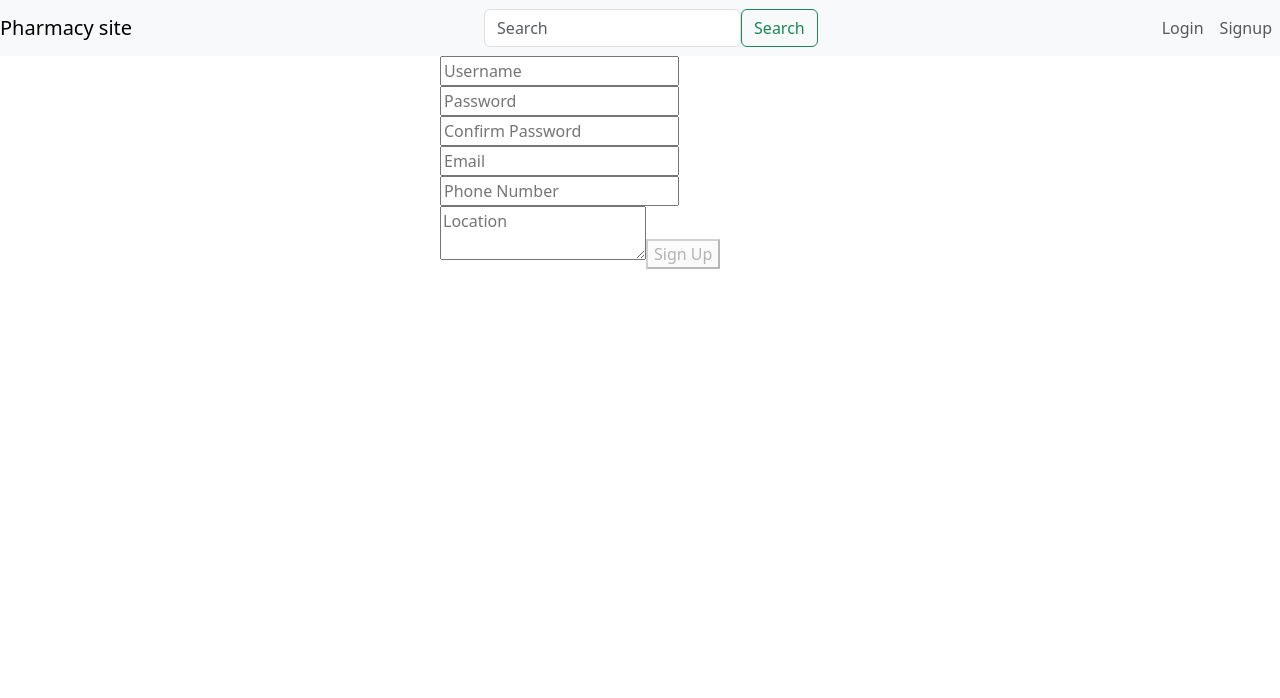
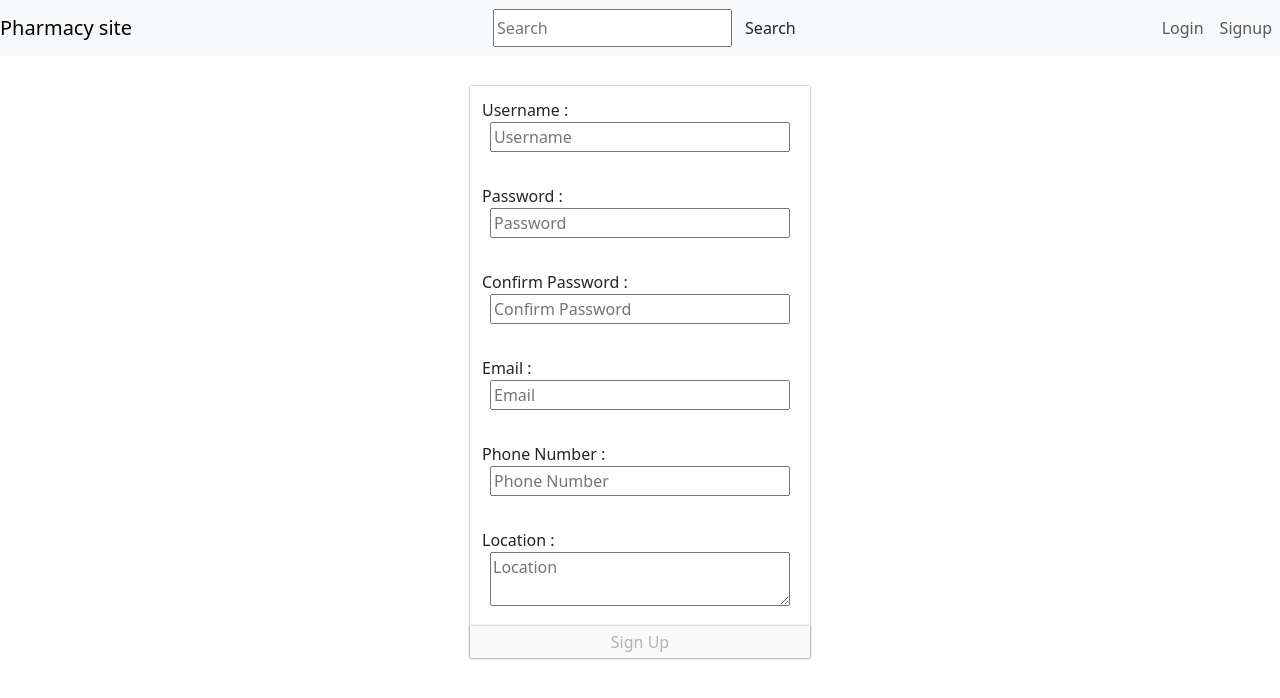
Before and after one commit to HemanBabu/PharmacySite, a React (Create React App) app: page /signup in a window 1280 px wide. Shown: the top 698 px of the page. Built offline with nearby package versions, Linux system fonts and the light colour scheme.

Commit message:
cleaned ui

```diff
--- a/src/App.js
+++ b/src/App.js
@@ -24,11 +24,11 @@ function App() {
 
       <div className="collapse navbar-collapse" id="navbarTogglerDemo02">
         <form className="d-flex ms-auto" onSubmit={(e)=>{e.preventDefault()}}>
-          <input className="form-control mr-sm-2" onChange={(e)=>{
+          <input onChange={(e)=>{
             setSearch(e.target.value);
           }}
           type="search" placeholder="Search" />
-            <Link type="submit" className="btn btn-outline-success my-2 my-sm-0" to="/products">Search</Link>
+            <Link type="submit" class="btn" to="/products">Search</Link>
         </form>
         <ul className="navbar-nav ms-auto mt-2 mt-lg-0">
           {jwtToken ? (
--- /dev/null
+++ b/src/Cart.css
@@ -0,0 +1,24 @@
+th{
+  padding:10px;
+}
+
+td{
+  padding:5px;
+  padding-top:15px;
+}
+
+tr{
+  border-bottom:1px solid black;
+  text-align:center;
+}
+
+.place-order{
+  padding:10px;
+  border-radius:5px;
+  border:none;
+  background:#8f6;
+
+}
+.place-order:active{
+  background:lightgreen;
+}
--- a/src/Cart.js
+++ b/src/Cart.js
@@ -1,3 +1,4 @@
+import "./Cart.css"
 import {useEffect, useState} from 'react';
 export default function Cart({jwtToken}){
   const [products, setProducts] = useState([]);
@@ -22,9 +23,9 @@ export default function Cart({jwtToken}){
   }, []);
 
   return (
-  <div>
-    <h2>Shopping Cart</h2>
-    <table>
+  <div class="container" id="root">
+    <h2 class="p-2 text-center">Shopping Cart</h2>
+    <table class="mx-auto">
       <thead>
         <tr>
           <th>Image</th>
@@ -51,10 +52,12 @@ export default function Cart({jwtToken}){
         <tr>
           <td colSpan="3">Total:</td>
           <td>
-            ${products.reduce((total, product) => total + product.selling_price * product.count, 0)}
+            ${products.reduce((total, product) => {
+  return total + product.selling_price * product.count;
+}, 0).toFixed(2)}
           </td>
           <td>
-            <button onClick={() => console.log("Order Placed")}>Place Order</button>
+            <button className="place-order" onClick={() => console.log("Order Placed")}>Place Order</button>
           </td>
         </tr>
       </tfoot>
--- a/src/Login.css
+++ b/src/Login.css
@@ -0,0 +1,29 @@
+.login-panel form{
+  display:flex;
+  flex-direction:column;
+  margin:30px;
+  max-width:340px;
+  box-shadow:0px 0px 2px gray;
+}
+.login-panel form input, .login-panel form textarea{
+  margin:20px;
+  margin-top:0px;
+  max-width:300px;
+}
+.login-panel form label{
+  margin:12px;
+  margin-bottom:0px;
+  max-width:300px;
+}
+
+.login-panel button{
+  border:none;
+  margin:none;
+  width:100%;
+  height:2rem;
+  box-shadow:0px 0px 2px gray;
+}
+
+.login-panel button:active{
+  background-color:#bbb;
+}
--- a/src/Login.js
+++ b/src/Login.js
@@ -39,9 +39,10 @@ export default function Login({ setJwtToken, setUser }) {
   };
 
   return (
-    <div className="login-container">
-      {error && <p className="error-message">Couldn't login</p>}
-      <form onSubmit={handleSubmit}>
+    <div className="container login-panel">
+      {error && <p>Couldn't login</p>}
+      <form className="mx-auto" onSubmit={handleSubmit}>
+        <label>Username :</label>
         <input
           type="text"
           placeholder="Username"
@@ -49,6 +50,7 @@ export default function Login({ setJwtToken, setUser }) {
           onChange={(e) => setUsername(e.target.value)}
           required
         />
+        <label>Password :</label>
         <input
           type="password"
           placeholder="Password"
--- a/src/Signup.js
+++ b/src/Signup.js
@@ -46,14 +46,22 @@ export default function Signup({ setJwtToken, setUser }) {
   }
 
   return (
-    <form onSubmit={handleSubmit} style={{ maxWidth: "400px", margin: "auto" }}>
+    <div className="container login-panel">
+    <form className="mx-auto" onSubmit={handleSubmit} >
+      <label>Username :</label>
       <input type="text" placeholder="Username" value={user} onChange={(e) => setUsername(e.target.value)} required />
+      <label>Password :</label>
       <input type="password" placeholder="Password" value={password} onChange={(e) => setPassword(e.target.value)} required />
+      <label>Confirm Password :</label>
       <input type="password" placeholder="Confirm Password" value={confirmPassword} onChange={(e) => setConfirmPassword(e.target.value)} required />
+      <label>Email :</label>
       <input type="email" placeholder="Email" value={email} onChange={(e) => setEmail(e.target.value)} required />
+      <label>Phone Number :</label>
       <input type="text" placeholder="Phone Number" value={phone} onChange={(e) => setPhone(e.target.value)} required />
+      <label>Location :</label>
       <textarea placeholder="Location" value={location} onChange={(e) => setLocation(e.target.value)}></textarea>
       <button type="submit" disabled={!isFormValid}>Sign Up</button>
     </form>
+  </div>
   );
 }
```
